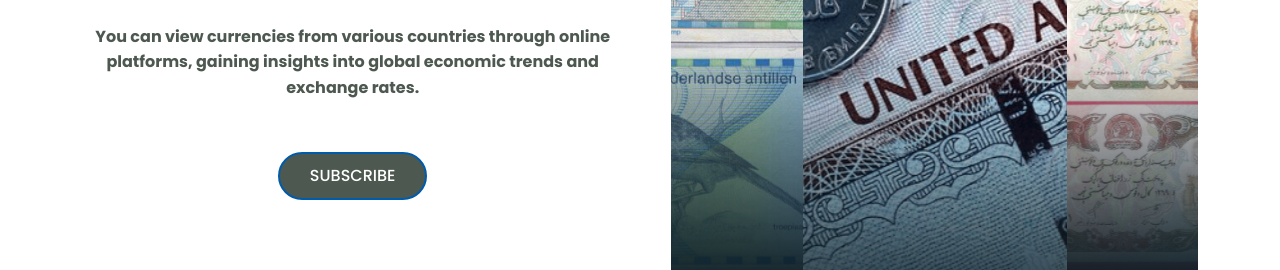
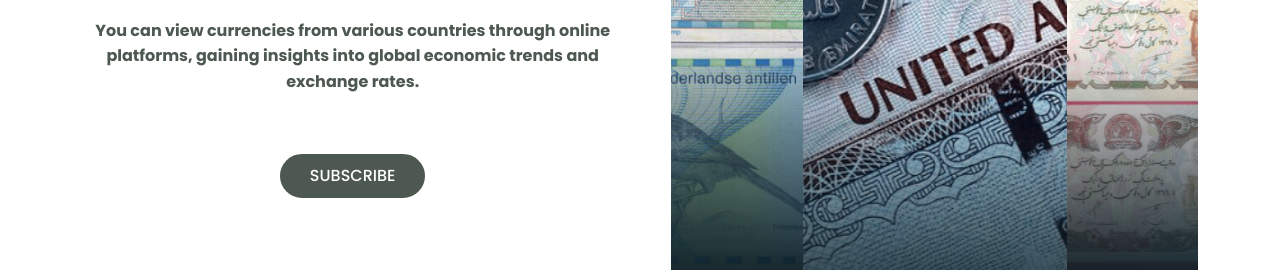
Before and after one commit to ZilkyX/Final-Project-WebDev, a website: page index.html in a window 1280 px wide. In both pictures the pointer is over the link "SUBSCRIBE". Shown: the part 530-800 px from the top of the page. Drawn offline with nearby package versions, Linux system fonts and the light colour scheme.

Commit message:
adjust styles in home

```diff
--- a/style.css
+++ b/style.css
@@ -538,11 +538,10 @@
 }
 
 main > div > a:hover {
-  border: 0.125rem solid #005baa;
+  border: 0.525rem solid #fff;
   background-color: var(--primary-text-color);
   color: #fff;
 }
-
 .swiper {
   width: 100%;
   padding-top: 1.125rem;
```
